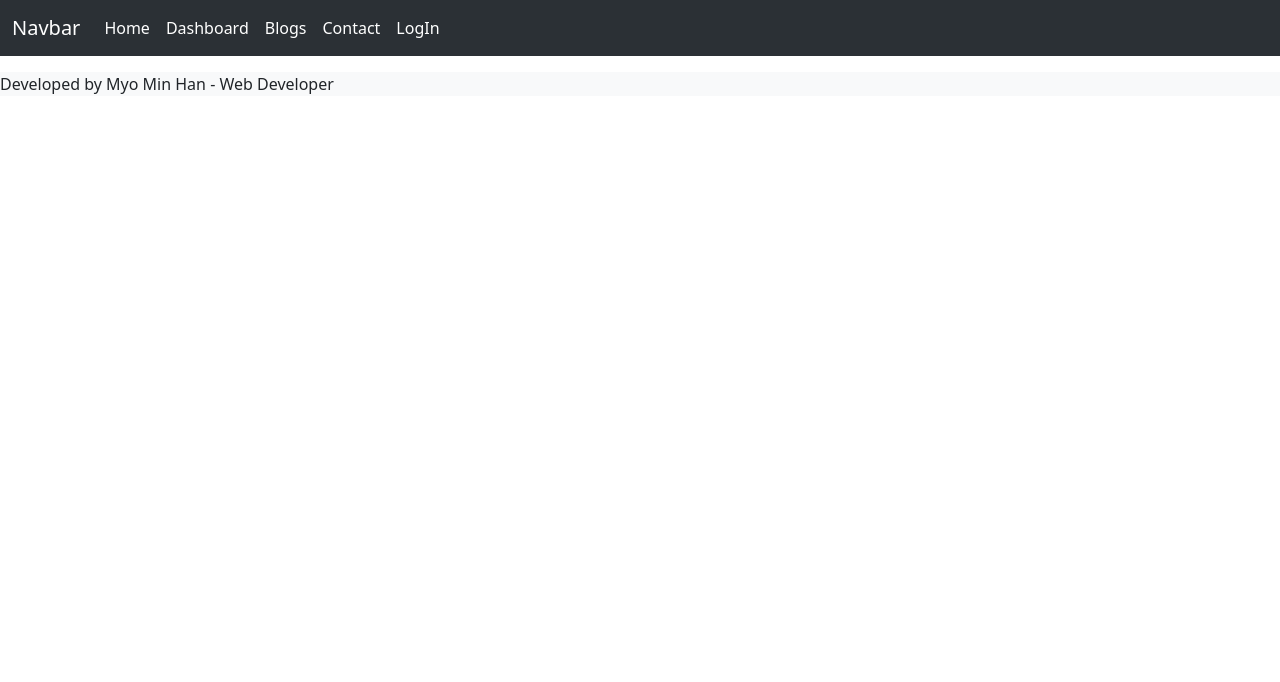
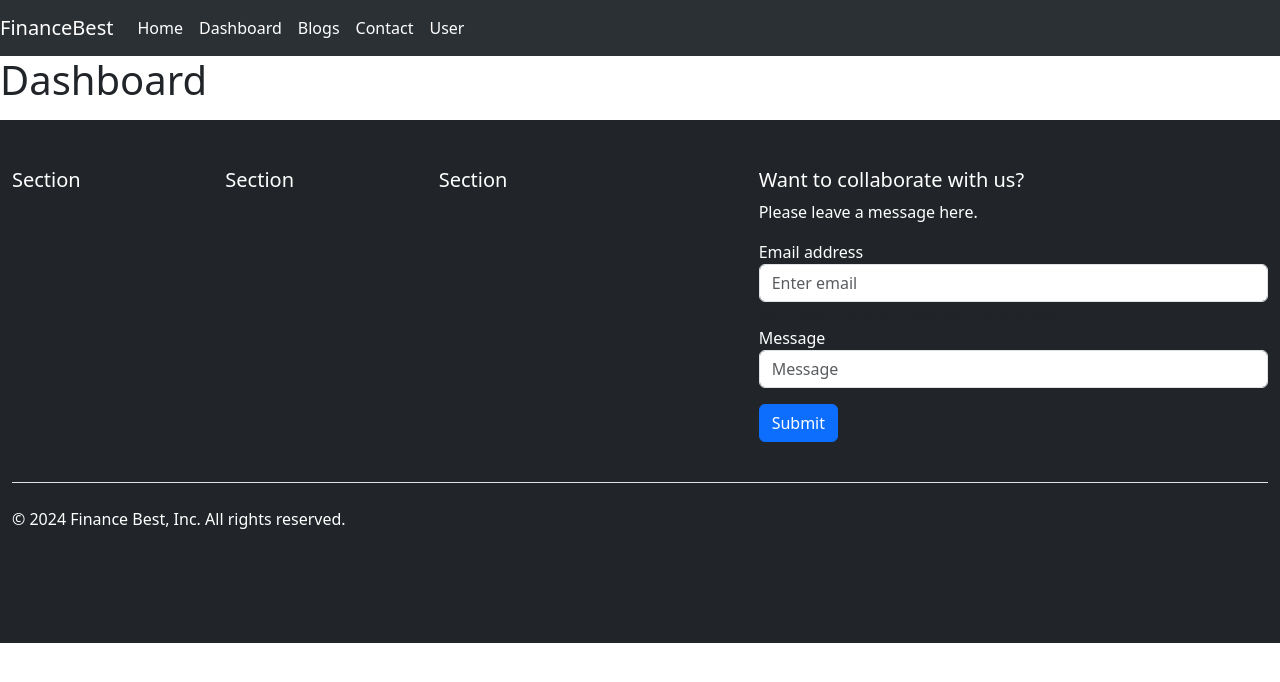
Before and after one commit to Han434/financeBest, a React (Create React App) app in the folder client/: page /dashboard in a window 1280 px wide. Shown: the top 682 px of the page. Built offline with nearby package versions, Linux system fonts and the light colour scheme; no server answers.

Commit message:
Add footer

```diff
--- a/client/public/index.html
+++ b/client/public/index.html
@@ -31,8 +31,47 @@
   <body>
     <noscript>You need to enable JavaScript to run this app.</noscript>
     <div id="root"></div>
-    <footer class="bg-light">
-      Developed by Myo Min Han - Web Developer
-    </footer>
+    <div class="container-fluid bg-dark text-white">
+      <footer class="py-5">
+        <div class="row">
+          <div class="col-6 col-md-2 mb-3">
+            <h5>Section</h5>
+          </div>
+
+          <div class="col-6 col-md-2 mb-3">
+            <h5>Section</h5>
+          </div>
+
+          <div class="col-6 col-md-2 mb-3">
+            <h5>Section</h5>
+          </div>
+
+          <div class="col-md-5 offset-md-1 mb-3">
+            <form>
+              <h5>Want to collaborate with us?</h5>
+              <p>Please leave a message here.</p>
+              <form>
+                <div class="form-group">
+                  <label for="email1">Email address</label>
+                  <input type="email" class="form-control" id="email1" aria-describedby="emailHelp" placeholder="Enter email">
+                  <small id="emailHelp" class="form-text text-muted">We'll never share your email with anyone else.</small>
+                </div>
+                <div class="form-group">
+                  <label for="message">Message</label>
+                  <input type="text" class="form-control" id="message" placeholder="Message">
+                </div>
+                <div class="form-group mt-3">
+                  <button type="submit" class="btn btn-primary">Submit</button>
+                </div>
+              </form>
+            </form>
+          </div>
+        </div>
+
+        <div class="d-flex flex-column flex-sm-row justify-content-between py-4 my-4 border-top">
+          <p>© 2024 Finance Best, Inc. All rights reserved.</p>
+        </div>
+      </footer>
+    </div>
   </body>
 </html>
--- a/client/src/pages/Layout.js
+++ b/client/src/pages/Layout.js
@@ -3,33 +3,35 @@ import "bootstrap/dist/css/bootstrap.min.css";
 
 const Layout = () => {
   return (
+    <>
     <nav className="navbar navbar-expand-lg bg-body-tertiary" data-bs-theme="dark">
-      <div className="container-fluid">
-        <a className="navbar-brand" href="#">Navbar</a>
+      <a className="navbar-brand text-center" href="/">FinanceBest</a>
       <button className="navbar-toggler" type="button" data-bs-toggle="collapse" data-bs-target="#navbarNavDropdown" aria-controls="navbarNavDropdown" aria-expanded="false" aria-label="Toggle navigation">
        <span className="navbar-toggler-icon"></span>
       </button>
       <div className="collapse navbar-collapse" id="navbarNavDropdown">
          <ul className="navbar-nav">
         <li className="nav-item">
-              <a className="nav-link active" aria-current="page" href="./">Home</a>
+          <Link className="nav-link active text-center" to="/">Home</Link>
         </li>
         <li className="nav-item">
-              <a className="nav-link active" aria-current="page" href="./dashboard">Dashboard</a>
+          <Link className="nav-link active text-center" to="/dashboard">Dashboard</Link>
         </li>
         <li className="nav-item">
-              <a className="nav-link active" aria-current="page" href="./blogs">Blogs</a>
+          <Link className="nav-link active text-center" to="/blogs">Blogs</Link>
         </li>
         <li className="nav-item">
-              <a className="nav-link active" aria-current="page" href="./contact">Contact</a>
+          <Link className="nav-link active text-center" to="/contact">Contact</Link>
         </li>
         <li className="nav-item">
-              <a className="nav-link active" aria-current="page" href="./user">LogIn</a>
+          <Link className="nav-link active text-center" to="/user">User</Link>
         </li>
       </ul>
       </div>
-      </div>
     </nav>
+
+    <Outlet />
+  </>
   )
 };
 
```
Lines whose indentation alone changed are shown as unchanged.
